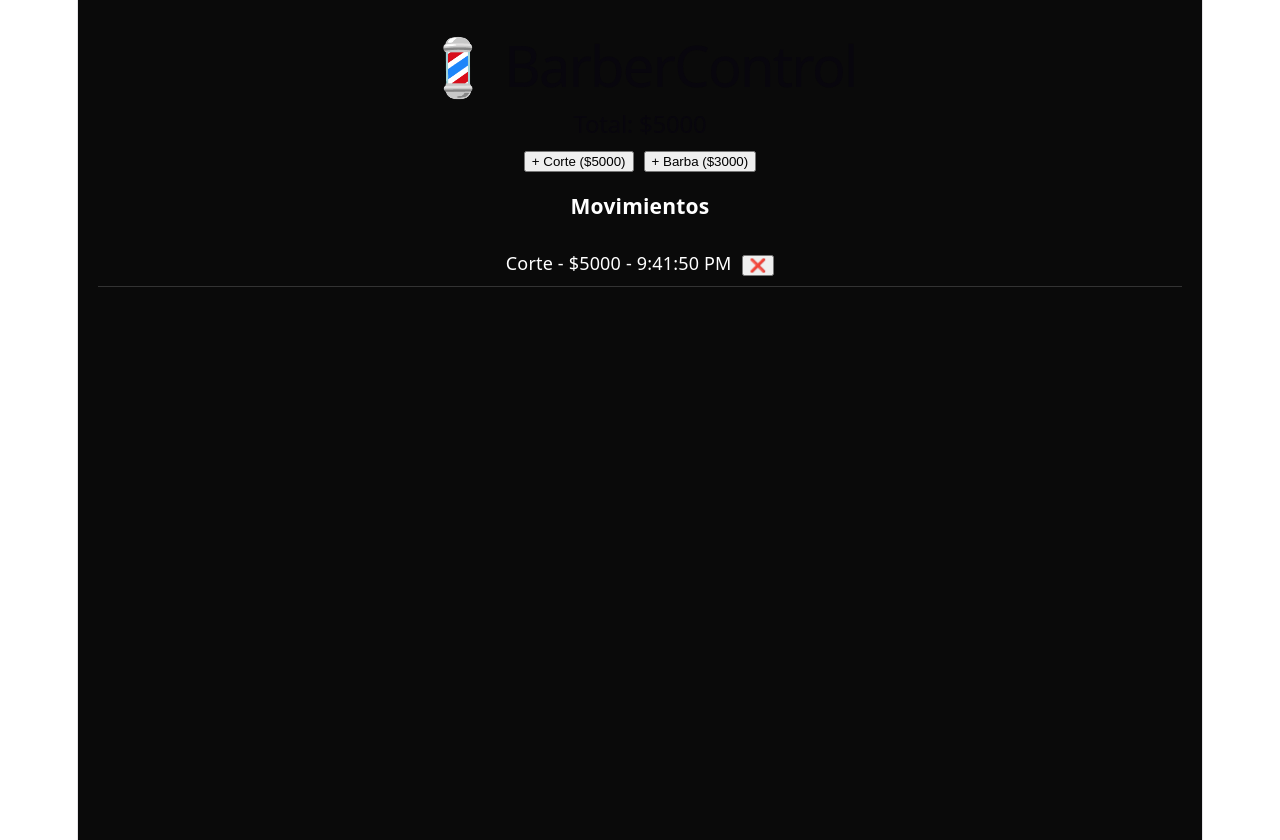
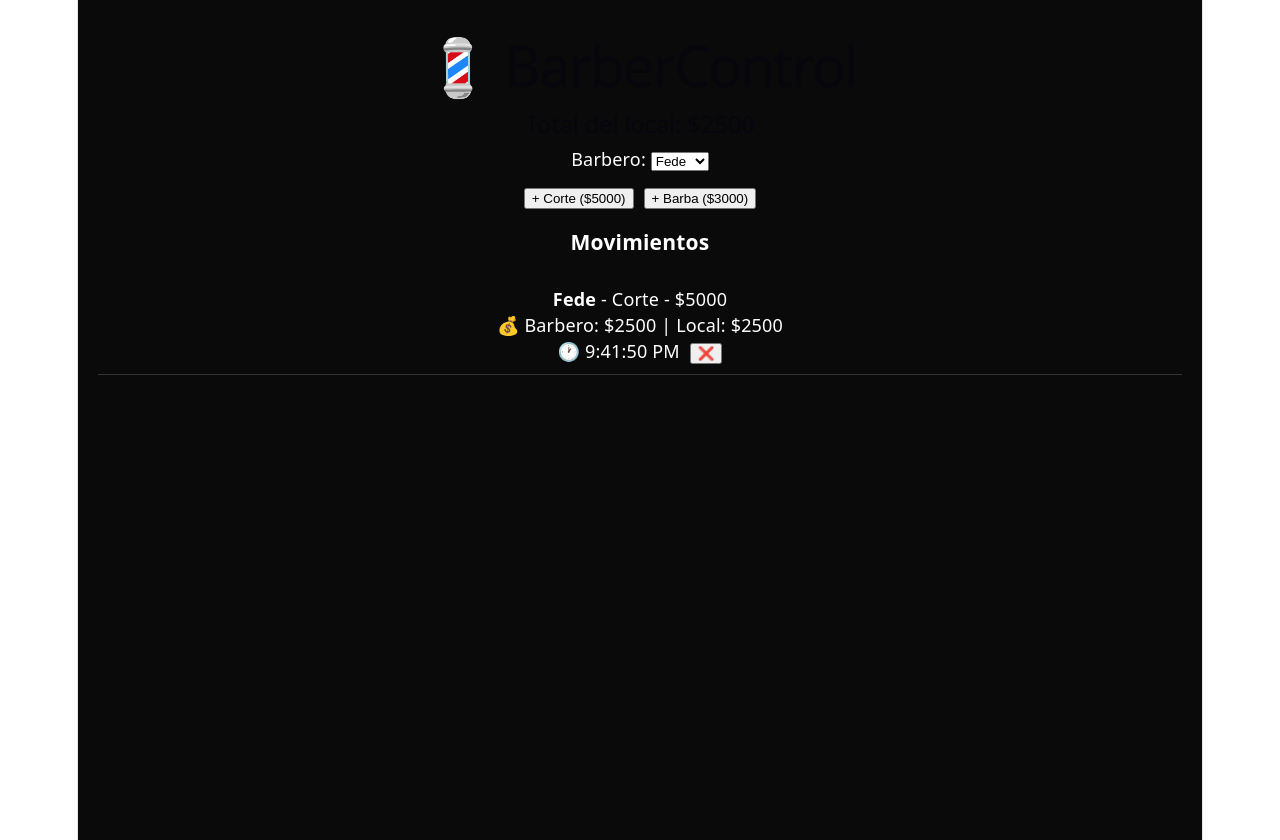
Before and after one commit to Mortega00/barbercontrol-final, a React (Vite) app: page / in a window 1280 px wide. Both pictures are taken after a click on the button "+ Corte ($5000)". Built offline with nearby package versions, Linux system fonts and the light colour scheme.

Commit message:
comisiones por barbero

```diff
--- a/src/App.jsx
+++ b/src/App.jsx
@@ -3,13 +3,22 @@ import { useState } from "react"
 function App() {
   const [total, setTotal] = useState(0)
   const [movimientos, setMovimientos] = useState([])
+  const [barbero, setBarbero] = useState("Fede")
+
+  const comision = 50 // %
 
   const cobrar = (servicio, precio) => {
-    setTotal(total + precio)
+    const gananciaBarbero = (precio * comision) / 100
+    const gananciaLocal = precio - gananciaBarbero
+
+    setTotal(total + gananciaLocal)
 
     const nuevo = {
       servicio,
       precio,
+      barbero,
+      gananciaBarbero,
+      gananciaLocal,
       hora: new Date().toLocaleTimeString()
     }
 
@@ -18,7 +27,7 @@ function App() {
 
   const eliminarMovimiento = (index) => {
     const mov = movimientos[index]
-    setTotal(total - mov.precio)
+    setTotal(total - mov.gananciaLocal)
 
     const nuevos = movimientos.filter((_, i) => i !== index)
     setMovimientos(nuevos)
@@ -29,7 +38,17 @@ function App() {
 
       <h1>💈 BarberControl</h1>
 
-      <h2>Total: ${total}</h2>
+      <h2>Total del local: ${total}</h2>
+
+      {/* Selector de barbero */}
+      <div style={{ marginBottom: 10 }}>
+        <label>Barbero: </label>
+        <select value={barbero} onChange={(e) => setBarbero(e.target.value)}>
+          <option>Fede</option>
+          <option>Juan</option>
+          <option>Lucas</option>
+        </select>
+      </div>
 
       <button onClick={() => cobrar("Corte", 5000)}>
         + Corte ($5000)
@@ -43,7 +62,12 @@ function App() {
 
       {movimientos.map((m, i) => (
         <div key={i} style={{ borderBottom: "1px solid #333", padding: 10 }}>
-          {m.servicio} - ${m.precio} - {m.hora}
+          <strong>{m.barbero}</strong> - {m.servicio} - ${m.precio}
+          <br />
+          💰 Barbero: ${m.gananciaBarbero} | Local: ${m.gananciaLocal}
+          <br />
+          🕐 {m.hora}
+
           <button onClick={() => eliminarMovimiento(i)} style={{ marginLeft: 10 }}>
             ❌
           </button>
```
